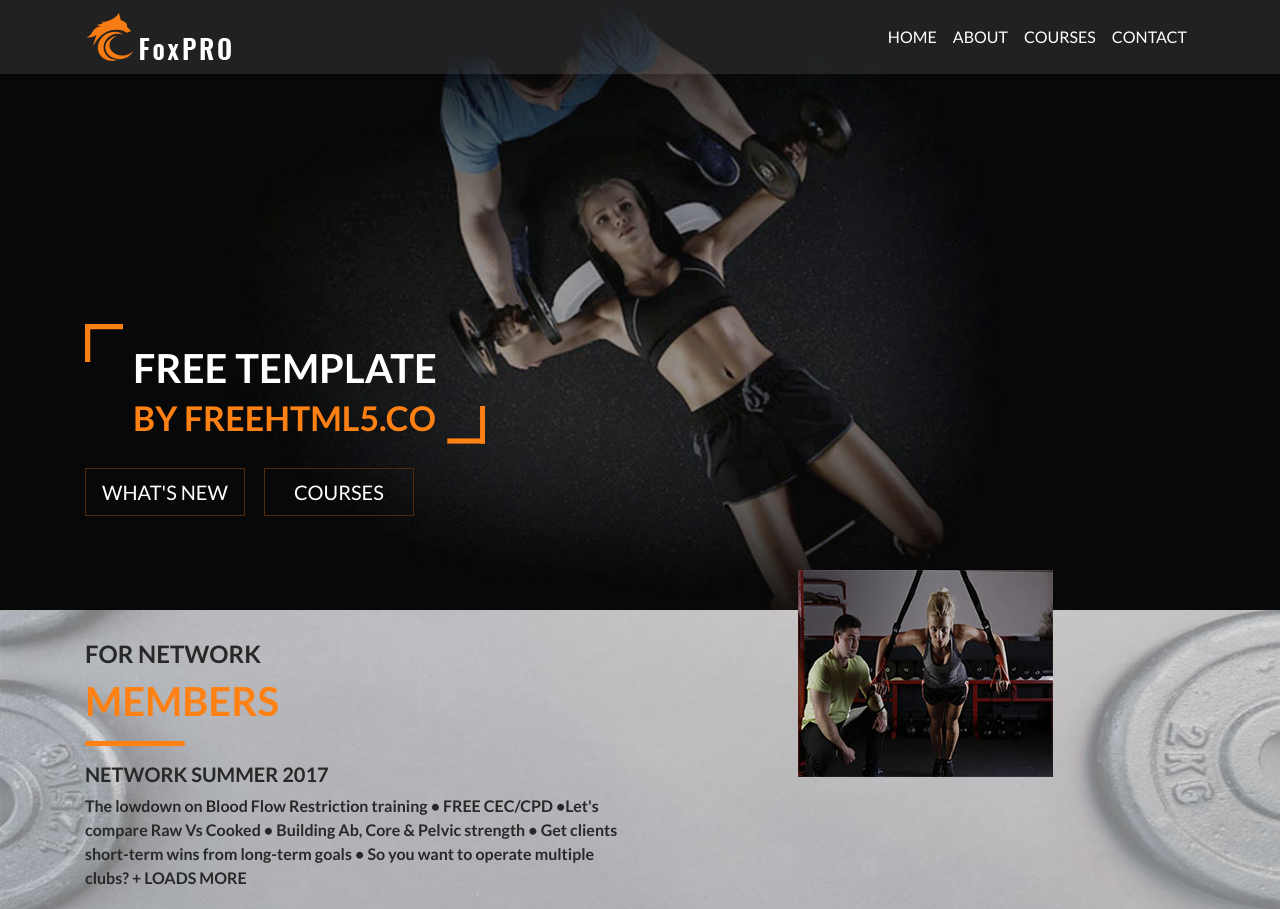
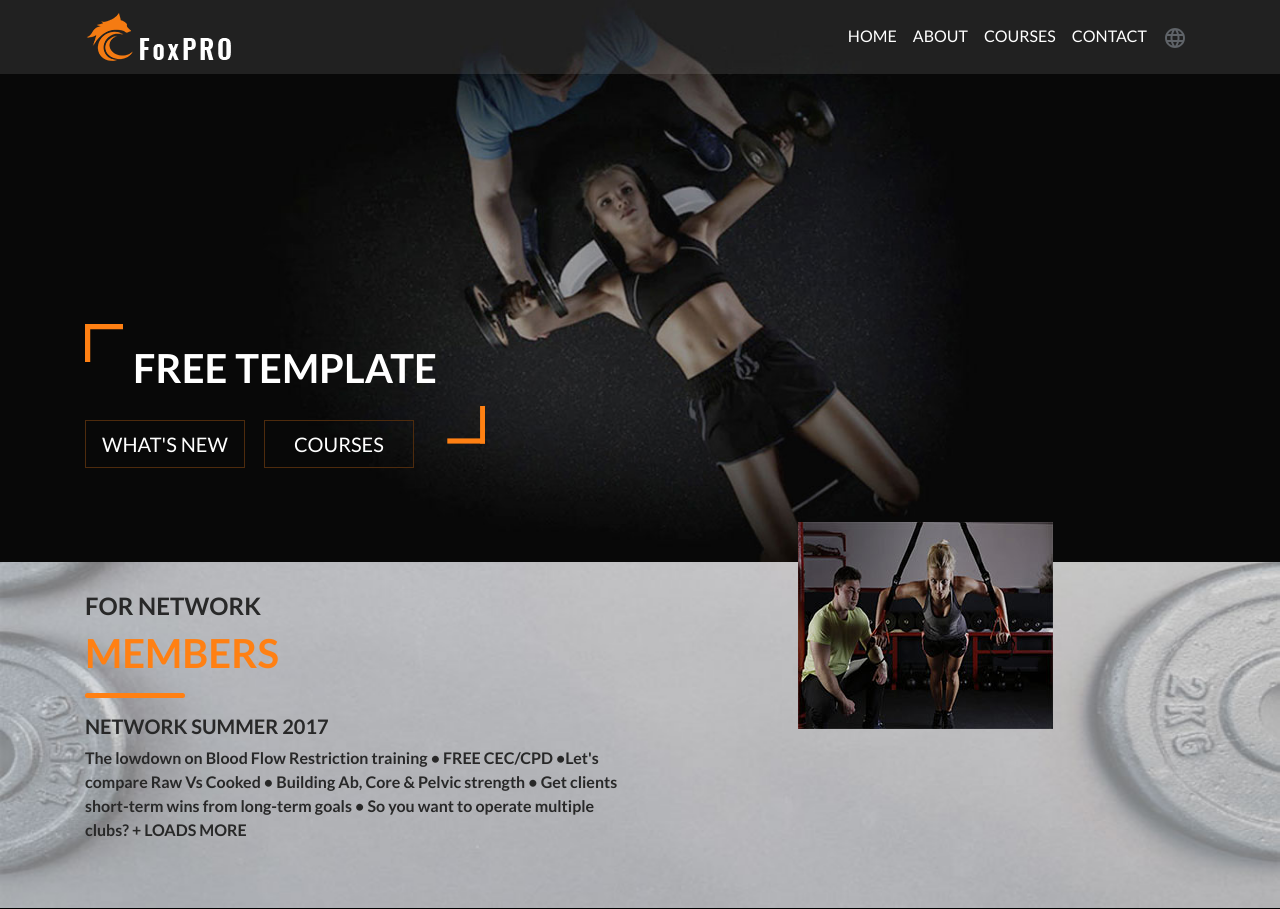
Before and after one commit to AbbassMonzer97/crispy-food, a plain HTML site: page index.html in a window 1280 px wide. Shown: the top 909 px of the page. Drawn offline with Linux system fonts and the light colour scheme.

Commit message:
language test

```diff
--- a/css/style.css
+++ b/css/style.css
@@ -6,7 +6,7 @@
  */
 
 body {
-  font-family: 'Lato', sans-serif;
+  font-family: "Lato", sans-serif;
   overflow: hidden;
   overflow-y: scroll;
   background-color: #000;
@@ -41,7 +41,8 @@ body nav .navbar-nav .btn-danger:hover {
   border-color: #df6700;
 }
 
-a, a:hover {
+a,
+a:hover {
   color: #ff8013;
 }
 
@@ -56,7 +57,7 @@ a, a:hover {
   padding: 20px 0;
 }
 .fh5co-banner-text-box .quote-box h2 {
-  font-family: 'Lato', sans-serif;
+  font-family: "Lato", sans-serif;
   font-weight: 700;
   color: #fff;
   font-size: 40px;
@@ -97,7 +98,8 @@ a, a:hover {
   color: #ff8013;
 }
 
-.fh5co-network, .fh5co-about-us {
+.fh5co-network,
+.fh5co-about-us {
   background: url("../images/about-bg.jpg");
   background-repeat: no-repeat;
   background-position: center;
@@ -105,29 +107,38 @@ a, a:hover {
   padding: 50px 0;
   padding-top: 30px;
 }
-.fh5co-network figure, .fh5co-about-us figure {
+.fh5co-network figure,
+.fh5co-about-us figure {
   margin-top: -70px !important;
 }
-.fh5co-network h2, .fh5co-about-us h2 {
+.fh5co-network h2,
+.fh5co-about-us h2 {
   color: #ff8013;
-  font-family: 'Lato', sans-serif;
+  font-family: "Lato", sans-serif;
   font-weight: 700;
   font-size: 40px;
   margin-bottom: 0;
 }
-.fh5co-network h4, .fh5co-about-us h4, .fh5co-network h5, .fh5co-about-us h5, .fh5co-network p, .fh5co-about-us p {
+.fh5co-network h4,
+.fh5co-about-us h4,
+.fh5co-network h5,
+.fh5co-about-us h5,
+.fh5co-network p,
+.fh5co-about-us p {
   color: #282828;
-  font-family: 'Lato', sans-serif;
+  font-family: "Lato", sans-serif;
   font-weight: 700;
 }
-.fh5co-network hr, .fh5co-about-us hr {
+.fh5co-network hr,
+.fh5co-about-us hr {
   border-color: #ff8013;
   border-width: 5px;
   max-width: 100px;
   margin-left: 0;
   border-radius: 5px;
 }
-.fh5co-network figure, .fh5co-about-us figure {
+.fh5co-network figure,
+.fh5co-about-us figure {
   text-align: center;
 }
 
@@ -139,7 +150,7 @@ a, a:hover {
 }
 .fh5co-about-us p {
   color: #fff;
-  font-family: 'Lato', sans-serif;
+  font-family: "Lato", sans-serif;
   font-weight: normal;
 }
 .fh5co-about-us hr {
@@ -241,7 +252,8 @@ a, a:hover {
   bottom: -10px;
   background-size: 100% 100%;
 }
-.fh5co-content-box .trainers::before, .fh5co-content-box .trainers::after {
+.fh5co-content-box .trainers::before,
+.fh5co-content-box .trainers::after {
   content: "";
   position: absolute;
   border: 5px solid #ff8013;
@@ -267,7 +279,7 @@ a, a:hover {
   color: #fff;
 }
 .fh5co-content-box .gallery .card .card-body p {
-  font-family: 'Lato', sans-serif;
+  font-family: "Lato", sans-serif;
   font-weight: 700;
 }
 
@@ -280,7 +292,7 @@ footer .footer1 p {
 }
 footer .footer2 h4 {
   color: #ff8013;
-  font-family: 'Lato', sans-serif;
+  font-family: "Lato", sans-serif;
   font-weight: 700;
   text-align: center;
   margin: 20px auto;
@@ -290,13 +302,15 @@ footer .footer2 .form-box {
   padding: 20px 30px;
   margin-top: -30px;
 }
-footer .footer2 input[type='text'], footer .footer2 input[type='email'] {
+footer .footer2 input[type="text"],
+footer .footer2 input[type="email"] {
   background: transparent;
   border-radius: 0;
   border: none;
   border-bottom: 2px solid #000;
 }
-footer .footer2 input[type='text']:focus, footer .footer2 input[type='email']:focus {
+footer .footer2 input[type="text"]:focus,
+footer .footer2 input[type="email"]:focus {
   box-shadow: none;
   border-color: #ff8013;
 }
@@ -337,7 +351,8 @@ footer .footer3 a:hover {
 footer .footer3 .nav-item li {
   margin: 0 5px;
 }
-footer .table td, footer .table th {
+footer .table td,
+footer .table th {
   border: none;
 }
 
@@ -368,7 +383,8 @@ footer::before {
     max-width: 50px;
   }
 
-  .fh5co-network figure, .fh5co-about-us figure {
+  .fh5co-network figure,
+  .fh5co-about-us figure {
     margin-top: 0 !important;
   }
 
@@ -394,3 +410,7 @@ footer::before {
     margin-top: 0 !important;
   }
 }
+
+.cursor-pointer {
+  cursor: pointer;
+}
--- a/index.html
+++ b/index.html
@@ -60,6 +60,21 @@
               <li class="nav-item">
                 <a class="nav-link" href="#contact">Contact</a>
               </li>
+              <li class="nav-item">
+                <div class="nav-link cursor-pointer" onclick="toggleLanguage()">
+                  <svg
+                    xmlns="http://www.w3.org/2000/svg"
+                    height="24px"
+                    viewBox="0 -960 960 960"
+                    width="24px"
+                    fill="#5f6368"
+                  >
+                    <path
+                      d="M480-80q-82 0-155-31.5t-127.5-86Q143-252 111.5-325T80-480q0-83 31.5-155.5t86-127Q252-817 325-848.5T480-880q83 0 155.5 31.5t127 86q54.5 54.5 86 127T880-480q0 82-31.5 155t-86 127.5q-54.5 54.5-127 86T480-80Zm0-82q26-36 45-75t31-83H404q12 44 31 83t45 75Zm-104-16q-18-33-31.5-68.5T322-320H204q29 50 72.5 87t99.5 55Zm208 0q56-18 99.5-55t72.5-87H638q-9 38-22.5 73.5T584-178ZM170-400h136q-3-20-4.5-39.5T300-480q0-21 1.5-40.5T306-560H170q-5 20-7.5 39.5T160-480q0 21 2.5 40.5T170-400Zm216 0h188q3-20 4.5-39.5T580-480q0-21-1.5-40.5T574-560H386q-3 20-4.5 39.5T380-480q0 21 1.5 40.5T386-400Zm268 0h136q5-20 7.5-39.5T800-480q0-21-2.5-40.5T790-560H654q3 20 4.5 39.5T660-480q0 21-1.5 40.5T654-400Zm-16-240h118q-29-50-72.5-87T584-782q18 33 31.5 68.5T638-640Zm-234 0h152q-12-44-31-83t-45-75q-26 36-45 75t-31 83Zm-200 0h118q9-38 22.5-73.5T376-782q-56 18-99.5 55T204-640Z"
+                    />
+                  </svg>
+                </div>
+              </li>
             </ul>
           </div>
         </div>
@@ -67,8 +82,10 @@
       <div class="container">
         <div class="fh5co-banner-text-box">
           <div class="quote-box pl-5 pr-5 wow bounceInRight">
-            <h2>FREE TEMPLATE <br /><span>BY FREEHTML5.CO</span></h2>
+            <h2 id="en-text">FREE TEMPLATE</h2>
+            <h2 id="tr-text" style="display: none">ücretsiz şablon</h2>
           </div>
+
           <a
             href="#"
             class="btn text-uppercase btn-outline-danger btn-lg mr-3 mb-3 wow bounceInUp"
@@ -397,5 +414,6 @@
     <script src="js/parallax.js"></script>
     <script src="js/wow.js"></script>
     <script src="js/main.js"></script>
+    <script src="js/languageSwitch.js"></script>
   </body>
 </html>
--- /dev/null
+++ b/js/languageSwitch.js
@@ -0,0 +1,12 @@
+function toggleLanguage() {
+  const enText = document.getElementById("en-text");
+  const trText = document.getElementById("tr-text");
+
+  if (enText.style.display === "none") {
+    enText.style.display = "block";
+    trText.style.display = "none";
+  } else {
+    enText.style.display = "none";
+    trText.style.display = "block";
+  }
+}
```
